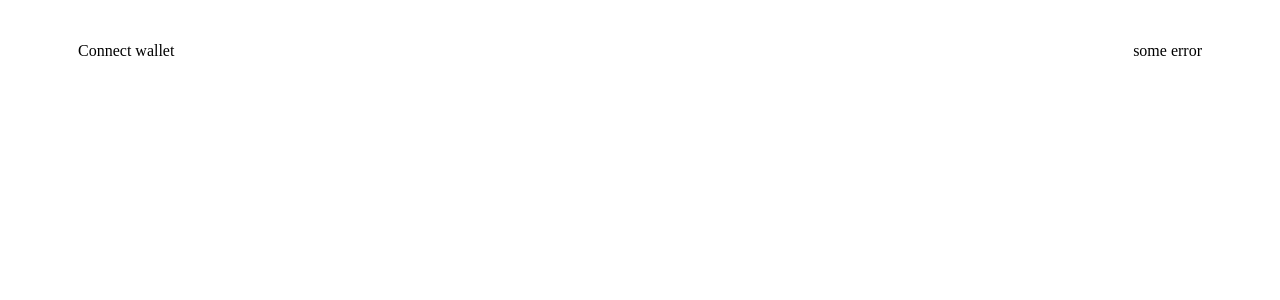
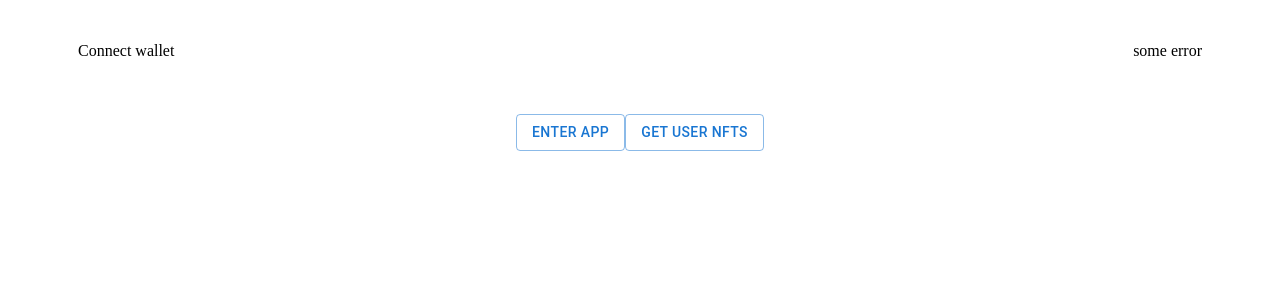
Before and after one commit to MaxAkkerman/nftBot, a React (Create React App) app: page / in a window 1280 px wide. Shown: the top 300 px of the page. Built offline with nearby package versions, Linux system fonts and the light colour scheme; no server answers.

Commit message:
fetch nfts

```diff
--- a/src/App.js
+++ b/src/App.js
@@ -1,10 +1,54 @@
 import './App.css';
 import Header from "./components/Header/Header";
+import React, {useEffect, useState} from "react";
+import {Button} from "@mui/material";
+import {getLoginToken, getMe} from "./network/requests";
+import Loader from "./components/Loader/Loader";
+import {AppEnter} from "./components/AppEnter/AppEnter";
+import {GetMyNfts} from "./components/GetMyNfts/GetMyNfts";
 
 function App() {
+
+  useEffect(()=>{
+    // await getUserTokens()
+
+      // const client = new WebSocket("ws://http-notifs.xyz");
+      // const socket = new W3CWebSocket('ws://http-notifs.xyz');
+
+      // client.onopen = ()=>{
+      //   console.log('Connected webSocket');
+        //
+        // client.emit('events', { test: 'test' });
+        // client.emit('identity', 0, response =>
+        //   console.log('Identity webSocket:', response),
+        // );
+      // };
+      // client.on('events', function(data) {
+      //   console.log('event webSocket', data);
+      // });
+      // client.on('exception', function(data) {
+      //   console.log('event webSocket', data);
+      // });
+      // client.onclose = ()=> {
+      //   console.log('Disconnected webSocket');
+      // }
+
+    // webSocket()
+  },[])
+
+
+
+
+
+
   return (
     <div className="App">
       <Header/>
+
+      <AppEnter/>
+
+
+
     </div>
   );
 }
--- /dev/null
+++ b/src/components/AppEnter/AppEnter.js
@@ -0,0 +1,88 @@
+import Loader from "../Loader/Loader";
+import React, {useState} from "react";
+import {getMe, getUserTokens} from "../../network/requests";
+import {Button} from "@mui/material";
+
+
+export function AppEnter(){
+  const [userData, setUserData] = useState({})
+  const {user,error,loading,status} = userData;
+
+  async function handleGoIntoApp() {
+    setUserData({...userData, loading: true})
+    try {
+      const res = await getMe()
+      console.log("handleGoIntoApp", res)
+      if (res.ok) {
+        let userData = await res.json();
+        console.log("handleGoIntoApp ruls", userData)
+
+
+        setUserData({...userData, user: userData, status: res.status, loading: false})
+
+      } else {
+        console.log("handleGoIntoApp error", res)
+        setUserData({...userData, error: true, loading: false})
+      }
+
+    } catch (e) {
+      console.log('handleGoIntoApp error', e)
+      setUserData({...userData, error: true, loading: false})
+    }
+  }
+    async function getNfts(){
+      const userNfts = await getUserTokens(user.address)
+      console.log("userNfts",await userNfts.json())
+    }
+  return(
+    <>
+    <Button
+      id="nav-connect-wallet"
+      // className="btn wallet-btn"
+      variant={"outlined"}
+      onClick={()=>handleGoIntoApp()}
+    >
+      Enter App
+    </Button>
+      <Button
+        id="nav-connect-wallet"
+        // className="btn wallet-btn"
+        variant={"outlined"}
+        onClick={()=>getNfts()}
+      >
+        Get user NFTs
+      </Button>
+    {loading
+      ?
+      <Loader/>
+
+      :
+
+      (error ?
+        <div>some error {status}</div>
+
+        : (userData.address ?
+            <>
+              <div
+                id="nav-connect-wallet"
+                // className="btn wallet-btn"
+                variant={"outlined"}
+                onClick={()=>handleGoIntoApp()}
+              >
+                user address: {user.address}
+              </div>
+              <div
+                id="nav-connect-wallet"
+                // className="btn wallet-btn"
+                variant={"outlined"}
+                onClick={()=>handleGoIntoApp()}
+              >
+                user pubkey: {user.pubkey}
+              </div>
+            </>
+            : null
+        ))
+}
+    </>
+  )
+}
--- /dev/null
+++ b/src/components/GetMyNfts/GetMyNfts.js
@@ -0,0 +1,76 @@
+import Loader from "../Loader/Loader";
+import React, {useState} from "react";
+import {getMe} from "../../network/requests";
+import {Button} from "@mui/material";
+
+
+export function GetMyNfts(){
+  const [userData, setUserData] = useState({})
+  const {user,error,loading,status} = userData;
+
+  async function handleGoIntoApp() {
+    setUserData({...userData, loading: true})
+    try {
+      const res = await getMe()
+      console.log("handleGoIntoApp", res)
+      if (res.ok) {
+        let userData = await res.json()
+        console.log("handleGoIntoApp ruls", userData)
+        setUserData({...userData, user: userData, status: res.status, loading: false})
+
+      } else {
+        console.log("handleGoIntoApp error", res)
+        setUserData({...userData, error: true, loading: false})
+      }
+
+    } catch (e) {
+      console.log('handleGoIntoApp error', e)
+      setUserData({...userData, error: true, loading: false})
+    }
+  }
+
+  return(
+    <>
+    <Button
+      id="nav-connect-wallet"
+      // className="btn wallet-btn"
+      variant={"outlined"}
+      onClick={()=>handleGoIntoApp()}
+    >
+      Enter App
+    </Button>
+
+    {loading
+      ?
+      <Loader/>
+
+      :
+
+      (error ?
+        <div>some error {status}</div>
+
+        : (userData.address ?
+            <>
+              <div
+                id="nav-connect-wallet"
+                // className="btn wallet-btn"
+                variant={"outlined"}
+                onClick={()=>handleGoIntoApp()}
+              >
+                user address: {userData.address}
+              </div>
+              <div
+                id="nav-connect-wallet"
+                // className="btn wallet-btn"
+                variant={"outlined"}
+                onClick={()=>handleGoIntoApp()}
+              >
+                user pubkey: {userData.pubkey}
+              </div>
+            </>
+            : null
+        ))
+}
+    </>
+  )
+}
--- a/src/hooks/useSelectPopup.js
+++ b/src/hooks/useSelectPopup.js
@@ -1,4 +1,5 @@
 import { useState } from "react";
+import {getLoginToken} from "../network/requests";
 
 // import { Token, UseSelectPopupArg } from "../types";
 
@@ -9,7 +10,7 @@ export default function useHandleLogin() {
   async function handleGetLink() {
     setLogin({...login, loading: true})
     try{
-      const res = await fetch("https://http-notifs.xyz/auth/login", {method: "POST", credentials:"include"})
+      const res = await getLoginToken()
       if (res.ok) {
         console.log("res", res)
         let url = await res.text()
--- /dev/null
+++ b/src/network/constants.js
@@ -0,0 +1 @@
+export const baseUrl = "https://http-notifs.xyz"
--- /dev/null
+++ b/src/network/requests.js
@@ -0,0 +1,12 @@
+import {baseUrl} from "./constants";
+
+
+export async function getLoginToken(){
+  return await fetch(`${baseUrl}/auth/login`, {method: "POST", credentials:"include", headers:{"Access-Control-Allow-Origin": "*"}})
+}
+export async function getUserTokens(userAddress){
+  return await fetch(`${baseUrl}/nfts/get-by-owner-address`, {method: "GET", credentials:"include", headers:{"Access-Control-Allow-Origin": "*"}})
+}
+export async function getMe(){
+  return await fetch(`${baseUrl}/auth/me`, {method: "GET", credentials:"include", headers:{"Access-Control-Allow-Origin": "*"}})
+}
```
Also changed, not shown: src/webSocket/webSocket.js (added, +27 -0 lines).
